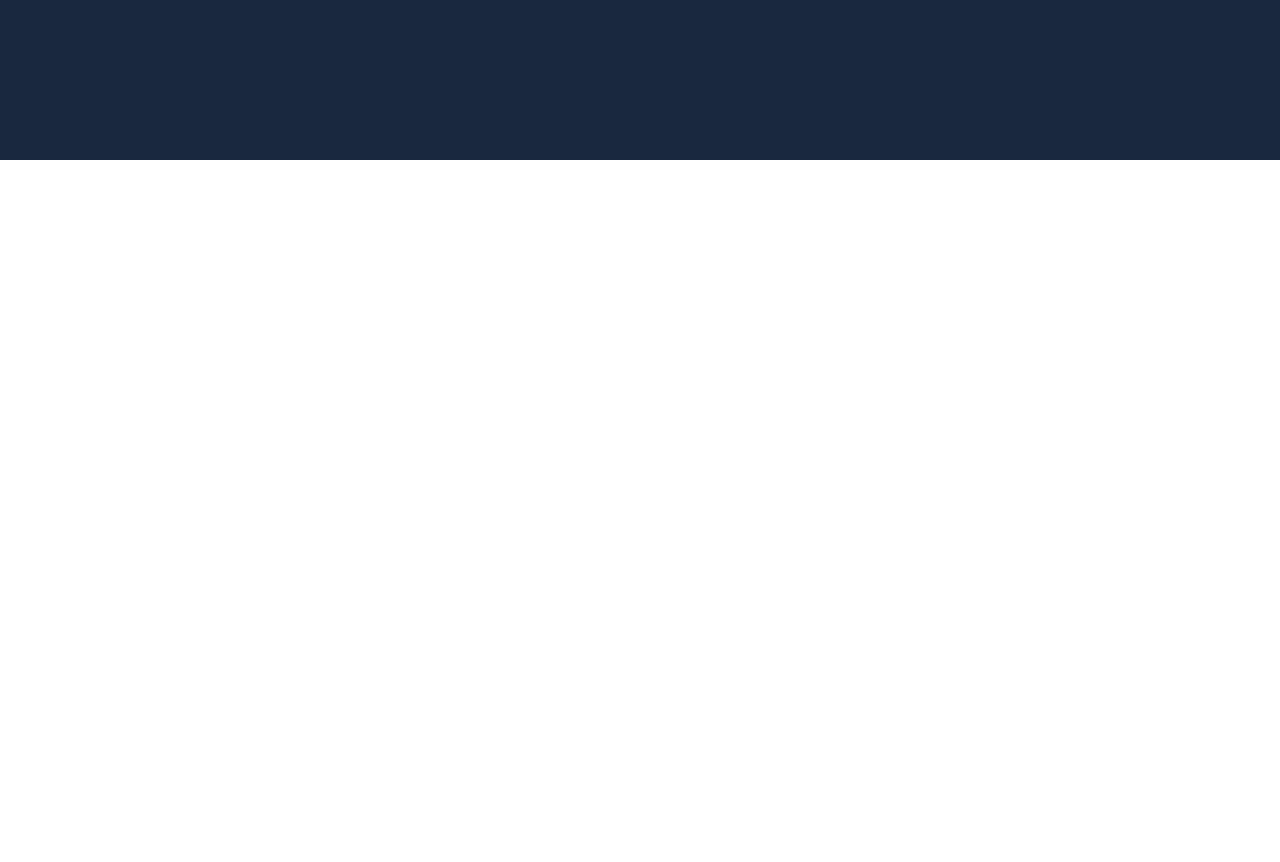
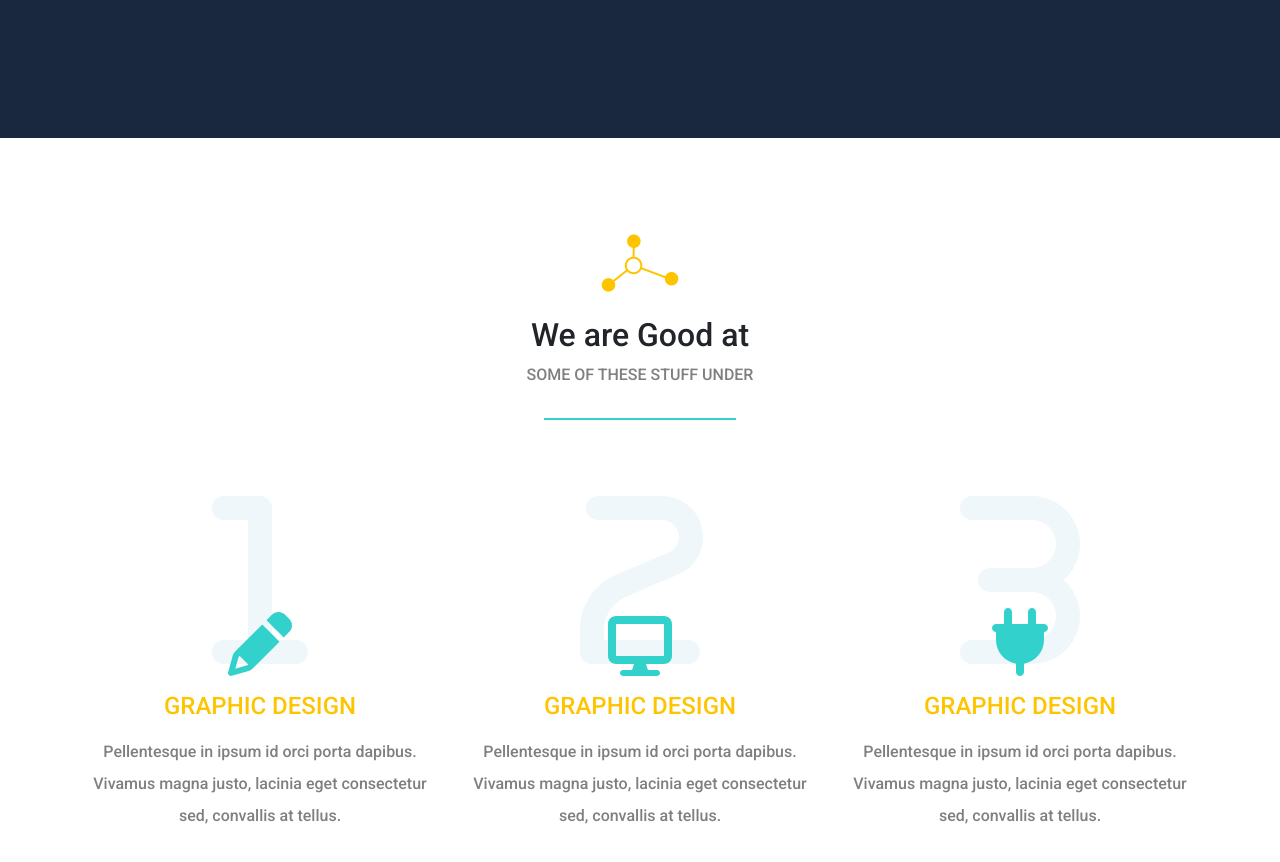
Before and after one commit to gaymemohamed/bondi, a website: page index.html in a window 1280 px wide. Shown: the part 640-1502 px from the top of the page. Drawn offline with Linux system fonts and the light colour scheme.

Commit message:
finish features section

```diff
--- a/index.html
+++ b/index.html
@@ -56,6 +56,47 @@
               <a href="#" class="btn btn-main rounded-pill">Get Started</a>
             </div>
           </div>
+          <div class="features text-center pb-5 pt-5">
+            <div class="container">
+              <div class="main-title mb-5 mt-5 position-relative">
+                <img src="imgs/title.png" class="mb-4" alt="main title photo" >
+                <h2>We are Good at</h2>
+                <p class="text-black-50 text-uppercase">Some of these stuff under</p>
+              </div>
+              <div class="row">
+                <div class="col-md-6 col-lg-4">
+                  <div class="feat">
+                    <div class="feat__icon-holder position-relative">
+                      <i class="fa-solid fa-1 position-absolute bottom-0 feat__number"></i>
+                      <i class="fa-solid fa-pencil fa-4x position-absolute bottom-0 feat__icon"></i>
+                    </div>
+                    <h4 class="feat__heading text-uppercase mb-3 mt-3">Graphic Design</h4>
+                    <p class="feat__paragraph text-black-50 lh-lg">Pellentesque in ipsum id orci porta dapibus. Vivamus magna justo, lacinia eget consectetur sed, convallis at tellus.</p>
+                  </div>
+                </div>
+                <div class="col-md-6 col-lg-4">
+                  <div class="feat">
+                    <div class="feat__icon-holder position-relative">
+                      <i class="fa-solid fa-2 position-absolute bottom-0 feat__number"></i>
+                      <i class="fa-solid fa-display fa-4x position-absolute bottom-0 feat__icon"></i>
+                    </div>
+                    <h4 class="feat__heading text-uppercase mb-3 mt-3">Graphic Design</h4>
+                    <p class="feat__paragraph text-black-50 lh-lg">Pellentesque in ipsum id orci porta dapibus. Vivamus magna justo, lacinia eget consectetur sed, convallis at tellus.</p>
+                  </div>
+                </div>
+                <div class="col-md-6 col-lg-4">
+                  <div class="feat">
+                    <div class="feat__icon-holder position-relative">
+                      <i class="fa-solid fa-3 position-absolute bottom-0 feat__number"></i>
+                      <i class="fa-solid fa-plug fa-4x position-absolute bottom-0 feat__icon"></i>
+                    </div>
+                    <h4 class="feat__heading text-uppercase mb-3 mt-3">Graphic Design</h4>
+                    <p class="feat__paragraph text-black-50 lh-lg">Pellentesque in ipsum id orci porta dapibus. Vivamus magna justo, lacinia eget consectetur sed, convallis at tellus.</p>
+                  </div>
+                </div>
+              </div>
+            </div>
+          </div>
         <script src="js/bootstrap.bundle.min.js"></script>
         <script src="js/all.min.js"></script>
     </body>
--- a/sass/abstracts/_variables.scss
+++ b/sass/abstracts/_variables.scss
@@ -3,4 +3,5 @@
     --green-color:#33d1cc;
     --yellow-color:#ffc400;
     --red-color:#ff3150;
+    --section-color:#eff7fa;
 }
--- a/sass/base/_base.scss
+++ b/sass/base/_base.scss
@@ -11,7 +11,7 @@
 
 html{
     box-sizing: border-box;
-    font-size: 62.5%; //1rem= 10px  , 10/16=62.5;
+    font-size: 100%; //1rem= 10px  , 10/16=62.5;
 }
 
 body{
--- /dev/null
+++ b/sass/components/_feat.scss
@@ -0,0 +1,22 @@
+.feat{
+    &__icon-holder{
+        height: 15rem;
+    }
+    &__icon-holder svg{
+        left: 50%;
+        transform: translateX(-50%);
+    }
+    &__number{
+        font-size: 12rem;
+        color: var(--section-color);
+    }
+    &__icon{
+        color: var(--green-color);
+    }
+    &__heading{
+        color: var(--yellow-color);
+    }
+    &__paragraph{
+
+    }
+}
--- /dev/null
+++ b/sass/components/_main-title.scss
@@ -0,0 +1,11 @@
+.main-title::after{
+    content: "";
+    width: 12rem;
+    height: 2px;
+    background-color: var(--green-color);
+    position: absolute;
+    bottom: -2rem;
+    left: 50%;
+    transform: translateX(-50%);
+
+}
--- a/sass/main.scss
+++ b/sass/main.scss
@@ -9,5 +9,7 @@
 ////////////////////////////////
 @import "components/button";
 @import "components/landing";
+@import "components/main-title";
+@import "components/feat";
 ////////////////////////////////
 @import "layout/header";
```
Also changed, not shown: css/style.css, 1 other file.
